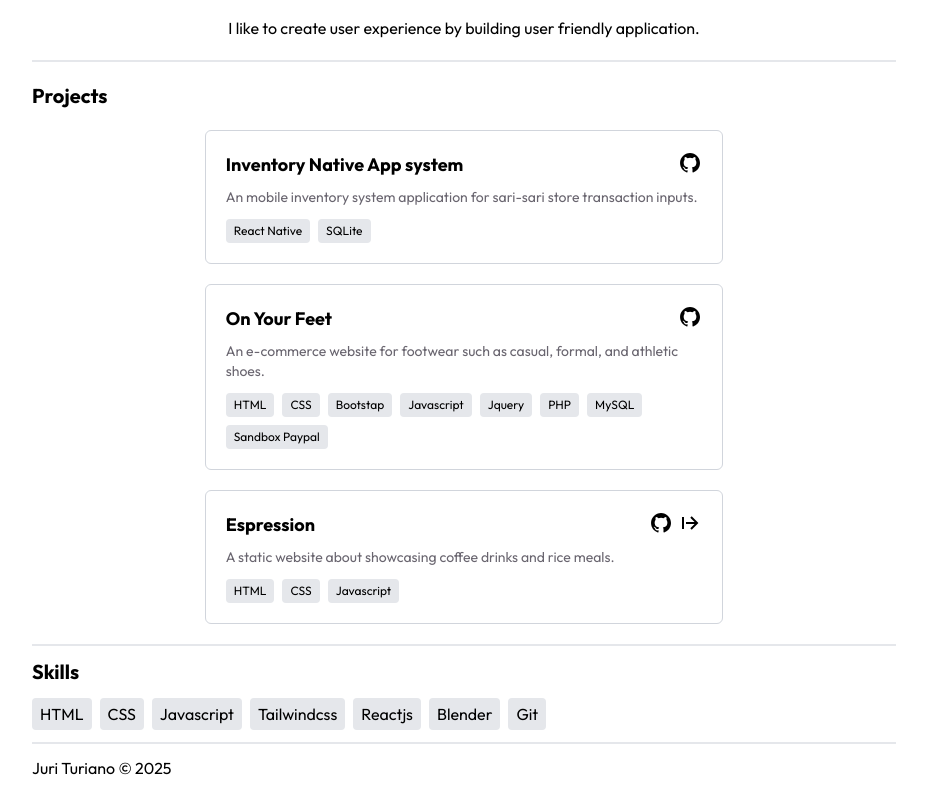
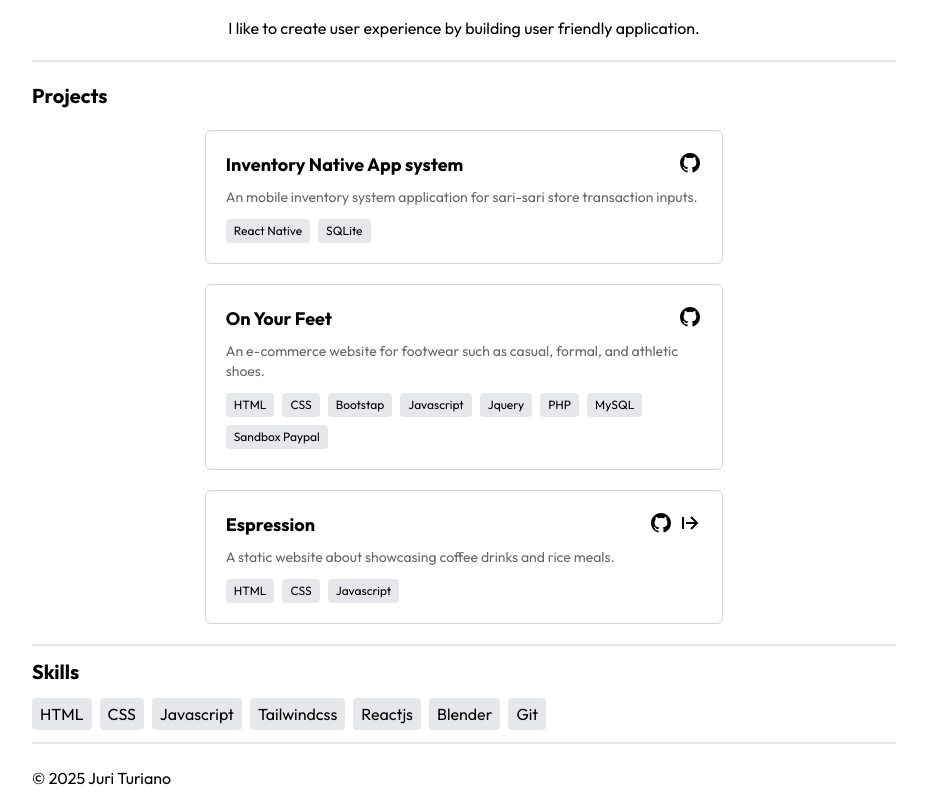
Before and after one commit to jurituriano/myPortfolio-JuriTuriano, a React (Vite) app: page / in a window 1280 px wide. Shown: the part 782-1582 px from the top of the page, without its empty margins (176-1103 px from the left). Built offline with nearby package versions, Linux system fonts and the light colour scheme.

Commit message:
Added padding y-axis and change the orientation of copyright text

```diff
--- a/src/pages/footer.jsx
+++ b/src/pages/footer.jsx
@@ -1,7 +1,7 @@
 const Footer = () => {
   return (
-    <div>
-      <h1>Juri Turiano &copy; 2025</h1>
+    <div className="py-2.5">
+      <h1> &copy; 2025 Juri Turiano</h1>
     </div>
   );
 };
```
